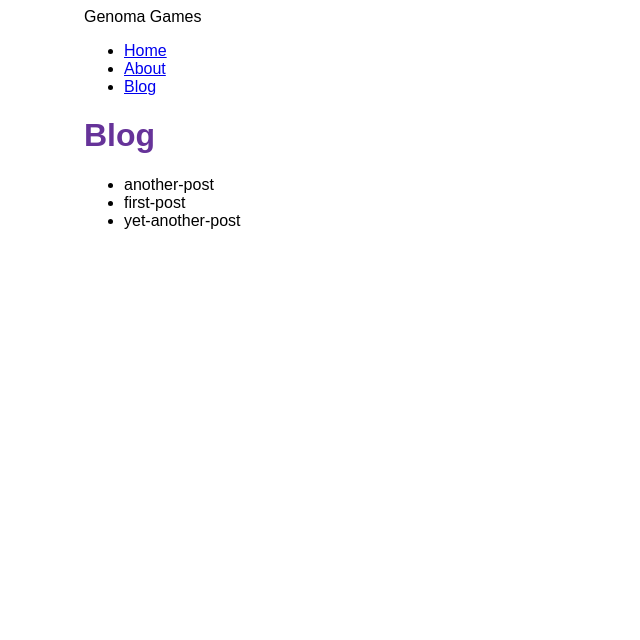
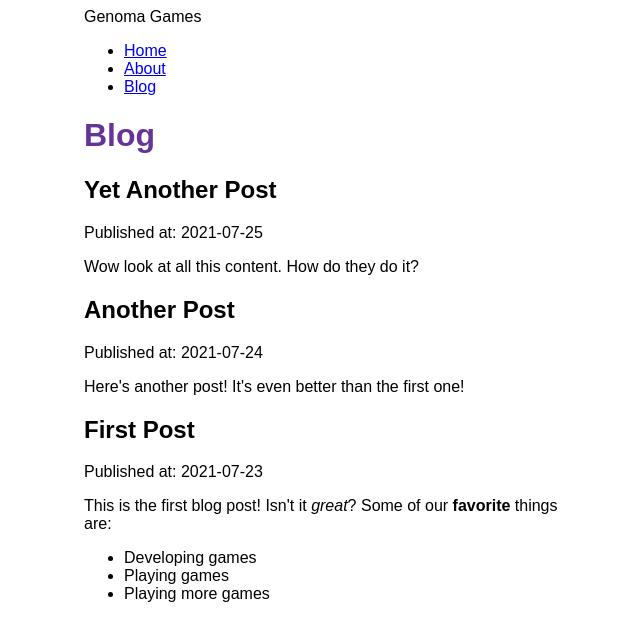
Before and after one commit to GenomaGames/test-gatsby, a Gatsby site: page /blog in a window 1280 px wide. Shown: the whole page, without its empty margins (306-946 px from the left). Built offline with nearby package versions, Linux system fonts and the light colour scheme; Gatsby itself is replaced by a stand-in of ours.

Commit message:
feat(pages): update blog page following gatsby tutorial part 5

```diff
--- a/gatsby-config.js
+++ b/gatsby-config.js
@@ -13,5 +13,6 @@ module.exports = {
         path: `./src/blog`,
       },
     },
+    "gatsby-plugin-mdx",
   ],
 };
--- a/package.json
+++ b/package.json
@@ -16,8 +16,11 @@
     "test": "echo \"Write tests! -> https://gatsby.dev/unit-testing\" && exit 0"
   },
   "dependencies": {
+    "@mdx-js/mdx": "^1.6.22",
+    "@mdx-js/react": "^1.6.22",
     "gatsby": "^3.13.0",
     "gatsby-plugin-image": "^1.14.0",
+    "gatsby-plugin-mdx": "^2.14.0",
     "gatsby-plugin-sharp": "^3.14.0",
     "gatsby-source-filesystem": "^3.14.0",
     "react": "^17.0.1",
--- a/src/blog/another-post.mdx
+++ b/src/blog/another-post.mdx
@@ -0,0 +1,6 @@
+---
+title: "Another Post"
+date: "2021-07-24"
+---
+
+Here's another post! It's even better than the first one!
--- a/src/blog/first-post.mdx
+++ b/src/blog/first-post.mdx
@@ -0,0 +1,11 @@
+---
+title: "First Post"
+date: "2021-07-23"
+---
+
+This is the first blog post! Isn't it _great_?
+Some of our **favorite** things are:
+
+- Developing games
+- Playing games
+- Playing more games
--- a/src/blog/yet-another-post.mdx
+++ b/src/blog/yet-another-post.mdx
@@ -0,0 +1,6 @@
+---
+title: "Yet Another Post"
+date: "2021-07-25"
+---
+
+Wow look at all this content. How do they do it?
--- a/src/pages/blog.js
+++ b/src/pages/blog.js
@@ -1,13 +1,19 @@
 import * as React from "react";
 import { graphql } from "gatsby";
+import { MDXRenderer } from "gatsby-plugin-mdx";
 
 import Layout from "../components/layout";
 
 export const query = graphql`
-  query {
-    allFile {
+  {
+    allMdx(sort: { order: DESC, fields: frontmatter___date }) {
       nodes {
-        name
+        frontmatter {
+          date(formatString: "YYYY-MM-DD")
+          title
+        }
+        id
+        body
       }
     }
   }
@@ -16,11 +22,13 @@ export const query = graphql`
 const BlogPage = ({ data }) => {
   return (
     <Layout pageTitle="Blog">
-      <ul>
-        {data.allFile.nodes.map((node) => (
-          <li key={node.name}>{node.name}</li>
-        ))}
-      </ul>
+      {data.allMdx.nodes.map((node) => (
+        <article key={node.id}>
+          <h2>{node.frontmatter.title}</h2>
+          <p>Published at: {node.frontmatter.date}</p>
+          <MDXRenderer>{node.body}</MDXRenderer>
+        </article>
+      ))}
     </Layout>
   );
 };
```
Also changed, not shown: 1 other file.
